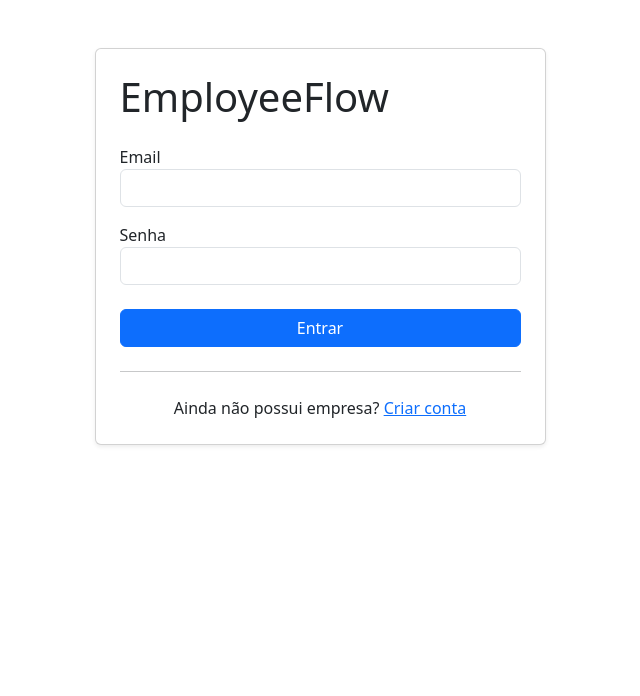
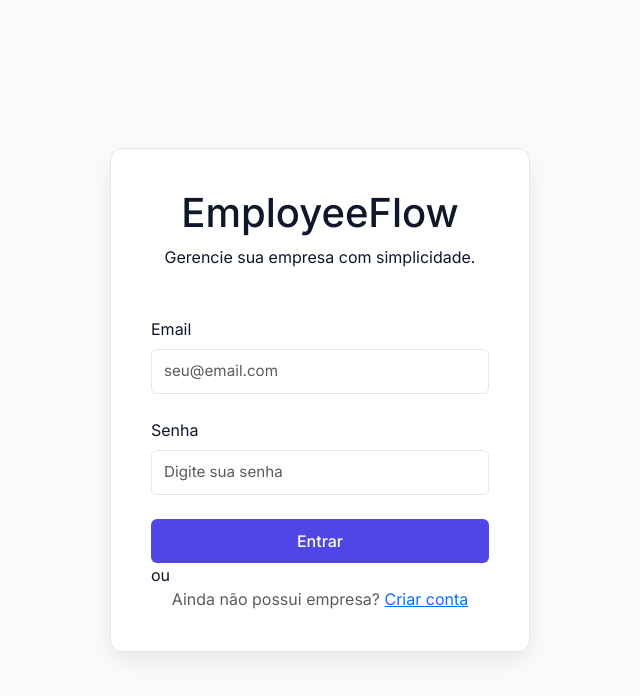
Before and after one commit to VStorch/employeeflow-web, a React (Vite) app: page /login in a window 1280 px wide. Shown: the top 696 px of the page, without its empty margins (320-960 px from the left). Built offline with nearby package versions, Linux system fonts and the light colour scheme.

Commit message:
feat(ui): implement initial design system and global styles

```diff
--- a/index.html
+++ b/index.html
@@ -3,6 +3,19 @@
   <head>
     <meta charset="UTF-8" />
     <link rel="icon" type="image/svg+xml" href="/favicon.svg" />
+    <link
+      rel="preconnect"
+      href="https://fonts.googleapis.com"
+    />
+    <link
+      rel="preconnect"
+      href="https://fonts.gstatic.com"
+      crossorigin
+    />
+    <link
+      href="https://fonts.googleapis.com/css2?family=Inter:wght@400;500;600;700&display=swap"
+      rel="stylesheet"
+    />
     <meta name="viewport" content="width=device-width, initial-scale=1.0" />
     <title>employeeflow-web</title>
   </head>
--- a/src/features/auth/pages/Login.tsx
+++ b/src/features/auth/pages/Login.tsx
@@ -37,30 +37,36 @@ function Login() {
   }
 
   return (
-    <div className="container mt-5">
-      <div className="row justify-content-center">
-        <div className="col-md-5">
-          <div className="card shadow-sm">
-            <div className="card-body p-4">
-              <h1 className="mb-4">EmployeeFlow</h1>
+    <div className="auth-page">
+      <div className="auth-card">
+        <div className="text-center mb-5">
+          <h1 className="auth-title">EmployeeFlow</h1>
+
+          <p className="auth-subtitle">
+            Gerencie sua empresa com simplicidade.
+          </p>
+        </div>
 
         <form onSubmit={handleLogin}>
-                <div className="mb-3">
-                  <label>Email</label>
+          <div className="mb-4">
+            <label className="form-label">Email</label>
 
             <input
+              type="email"
               className="form-control"
+              placeholder="seu@email.com"
               value={email}
               onChange={(e) => setEmail(e.target.value)}
             />
           </div>
 
           <div className="mb-4">
-                  <label>Senha</label>
+            <label className="form-label">Senha</label>
 
             <input
               type="password"
               className="form-control"
+              placeholder="Digite sua senha"
               value={password}
               onChange={(e) => setPassword(e.target.value)}
             />
@@ -71,15 +77,13 @@ function Login() {
           </button>
         </form>
 
-              <hr className="my-4" />
+        <div className="auth-divider">
+          <span>ou</span>
+        </div>
 
-              <p className="text-center mb-0">
-                Ainda não possui empresa?{" "}
-                <Link to="/register">Criar conta</Link>
+        <p className="text-center mb-0 text-muted">
+          Ainda não possui empresa? <Link to="/register">Criar conta</Link>
         </p>
-            </div>
-          </div>
-        </div>
       </div>
     </div>
   );
--- a/src/features/companies/pages/RegisterCompany.tsx
+++ b/src/features/companies/pages/RegisterCompany.tsx
@@ -1,7 +1,5 @@
 import { useState } from "react";
 import { Link, useNavigate } from "react-router-dom";
-
-import MainLayout from "../../../layouts/MainLayout";
 
 import { createCompany } from "../services/companyService";
 import { toast } from "react-toastify";
@@ -42,16 +40,17 @@ function RegisterCompany() {
   }
 
   return (
-    <MainLayout>
-      <div className="row justify-content-center">
-        <div className="col-md-6">
-          <div className="card shadow-sm">
-            <div className="card-body p-4">
-              <h1 className="mb-4">Criar Empresa</h1>
+    <div className="auth-page">
+      <div className="auth-card">
+        <div className="text-center mb-5">
+          <h1 className="auth-title">Criar Empresa</h1>
+
+          <p className="auth-subtitle">Crie sua empresa no EmployeeFlow.</p>
+        </div>
 
         <form onSubmit={handleSubmit}>
           <div className="mb-3">
-                  <label>Nome da Empresa</label>
+            <label className="form-label">Nome da Empresa</label>
 
             <input
               className="form-control"
@@ -61,7 +60,7 @@ function RegisterCompany() {
           </div>
 
           <div className="mb-3">
-                  <label>Email</label>
+            <label className="form-label">Email</label>
 
             <input
               className="form-control"
@@ -71,7 +70,7 @@ function RegisterCompany() {
           </div>
 
           <div className="mb-4">
-                  <label>Senha</label>
+            <label className="form-label">Senha</label>
 
             <input
               type="password"
@@ -93,9 +92,6 @@ function RegisterCompany() {
         </p>
       </div>
     </div>
-        </div>
-      </div>
-    </MainLayout>
   );
 }
 
--- a/src/features/dashboard/pages/Dashboard.tsx
+++ b/src/features/dashboard/pages/Dashboard.tsx
@@ -114,10 +114,10 @@ function Dashboard() {
                     <div>
                       <p className="text-muted mb-2">{card.title}</p>
 
-                      <h2 className="mb-0">{card.value}</h2>
+                      <h2 className="display-6 fw-bold mb-0">{card.value}</h2>
                     </div>
 
-                    <div className="fs-1 text-primary">{card.icon}</div>
+                    <div className="dashboard-icon">{card.icon}</div>
                   </div>
                 </div>
               </div>
--- a/src/layouts/MainLayout.tsx
+++ b/src/layouts/MainLayout.tsx
@@ -12,12 +12,12 @@ function MainLayout({ children }: Props) {
       <Sidebar />
 
       <main
-        className="flex-grow-1 bg-light"
+        className="flex-grow-1"
         style={{
           minHeight: "100vh",
         }}
       >
-        <div className="container-fluid p-4">{children}</div>
+        <div className="container-fluid p-4 p-lg-5">{children}</div>
       </main>
     </div>
   );
--- a/src/main.tsx
+++ b/src/main.tsx
@@ -1,6 +1,7 @@
 import { StrictMode } from "react";
 import { createRoot } from "react-dom/client";
 import "bootstrap/dist/css/bootstrap.min.css";
+import "./styles/theme.css";
 import "react-toastify/dist/ReactToastify.css";
 import App from "./App.tsx";
 
--- a/src/shared/components/Sidebar.tsx
+++ b/src/shared/components/Sidebar.tsx
@@ -56,9 +56,9 @@ function Sidebar() {
 
   return (
     <div
-      className="d-flex flex-column flex-shrink-0 p-3 bg-dark text-white shadow"
+      className="sidebar d-flex flex-column flex-shrink-0 p-4 text-white"
       style={{
-        width: "280px",
+        width: "290px",
         minHeight: "100vh",
       }}
     >
--- /dev/null
+++ b/src/styles/theme.css
@@ -0,0 +1,129 @@
+:root {
+  --ef-primary: #4f46e5;
+  --ef-sidebar-bg: #0f172a;
+  --ef-sidebar-hover: #1e293b;
+
+  --ef-bg: #f8fafc;
+  --ef-surface: #ffffff;
+  --ef-border: #e2e8f0;
+
+  --ef-text: #0f172a;
+  --ef-muted: #64748b;
+
+  --ef-radius: 8px;
+
+  --ef-shadow: 0 1px 3px 0 rgba(0, 0, 0, 0.1), 0 1px 2px -1px rgba(0, 0, 0, 0.1);
+  --ef-transition: 0.2s ease-out;
+}
+
+body {
+  background: var(--ef-bg);
+  color: var(--ef-text);
+  font-family: 'Inter', system-ui, sans-serif;
+  -webkit-font-smoothing: antialiased;
+}
+
+.card {
+  background: var(--ef-surface);
+  border: 1px solid var(--ef-border);
+  border-radius: var(--ef-radius);
+  box-shadow: var(--ef-shadow);
+  transition: var(--ef-transition);
+}
+
+.card:hover {
+  border-color: #cbd5e1;
+  box-shadow: 0 4px 6px -1px rgba(0, 0, 0, 0.1);
+}
+
+.form-control,
+.form-select {
+  border-radius: 6px;
+  border: 1px solid var(--ef-border);
+  padding: 10px 12px;
+  font-size: 0.95rem;
+  transition: border-color var(--ef-transition);
+}
+
+.form-control:focus {
+  border-color: var(--ef-primary);
+  outline: none;
+  box-shadow: 0 0 0 2px rgba(79, 70, 229, 0.1);
+}
+
+.btn {
+  border-radius: 6px;
+  padding: 10px 20px;
+  font-weight: 500;
+  transition: var(--ef-transition);
+  cursor: pointer;
+}
+
+.btn-primary {
+  background: var(--ef-primary);
+  color: white;
+  border: none;
+}
+
+.btn-primary:hover {
+  background: #4338ca;
+  filter: brightness(1.1);
+}
+
+.sidebar {
+  background: var(--ef-sidebar-bg);
+  border-right: 1px solid rgba(255, 255, 255, 0.1);
+}
+
+.sidebar .nav-link {
+  color: #94a3b8;
+  border-radius: 6px;
+  padding: 12px 16px;
+  margin: 4px 12px;
+  transition: all 0.2s;
+}
+
+.sidebar .nav-link:hover {
+  background: var(--ef-sidebar-hover);
+  color: #f8fafc;
+}
+
+.sidebar .nav-link.active {
+  background: rgba(79, 70, 229, 0.15); /* Destaque sutil */
+  color: #818cf8;
+  font-weight: 600;
+}
+
+.auth-page {
+  min-height: 100vh;
+  display: grid;
+  place-items: center;
+  background: var(--ef-bg);
+  padding: 20px;
+}
+
+.auth-card {
+  width: 100%;
+  max-width: 420px;
+  background: white;
+  border-radius: 12px;
+  padding: 40px;
+  box-shadow: 0 10px 25px -5px rgba(0, 0, 0, 0.1);
+  border: 1px solid var(--ef-border);
+}
+
+.dashboard-icon {
+  width: 64px;
+
+  height: 64px;
+
+  display: flex;
+
+  align-items: center;
+
+  justify-content: center;
+
+  color: var(--ef-primary);
+
+  font-size: 2.2rem;
+}
```
Lines whose indentation alone changed are shown as unchanged.
